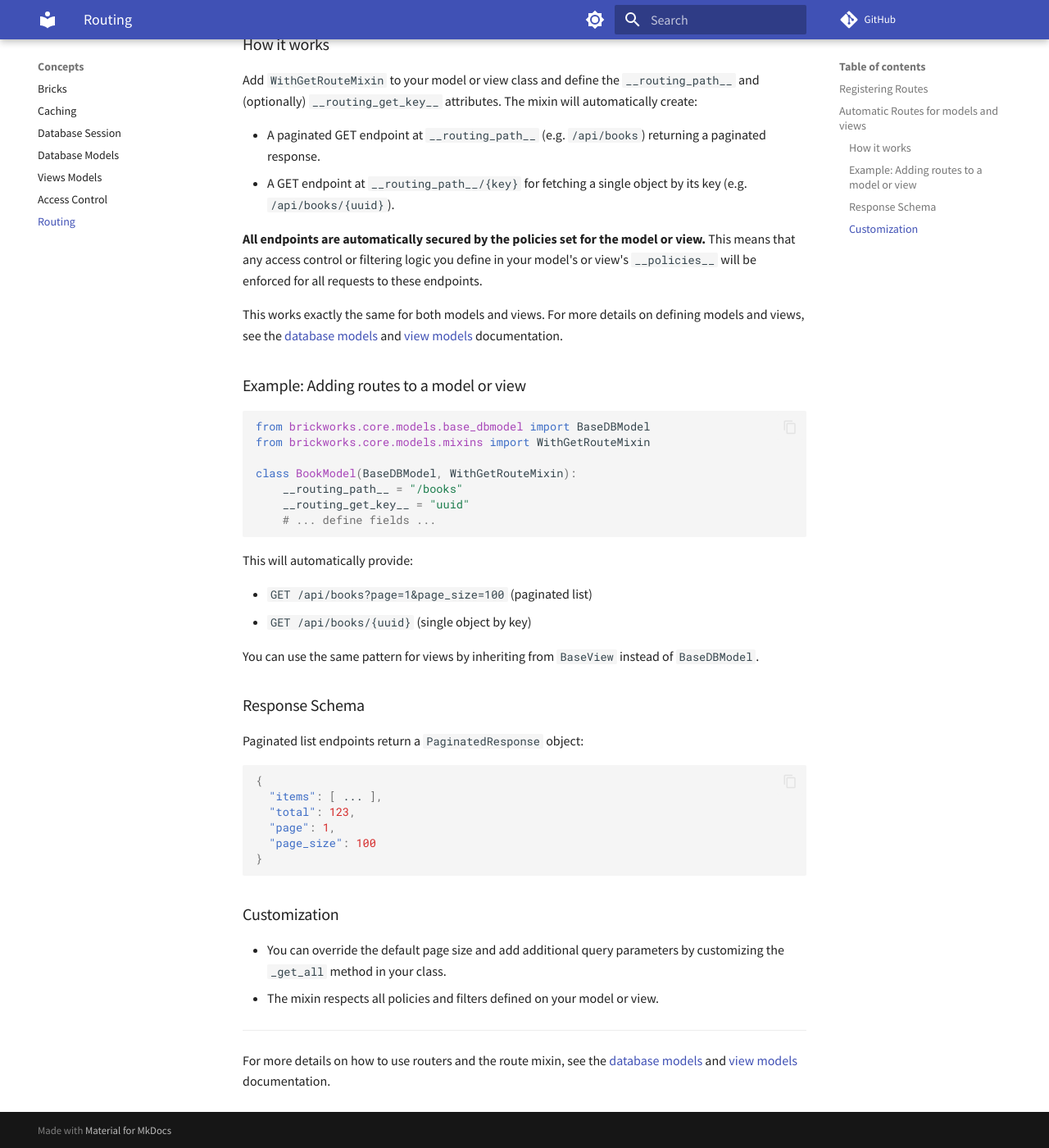
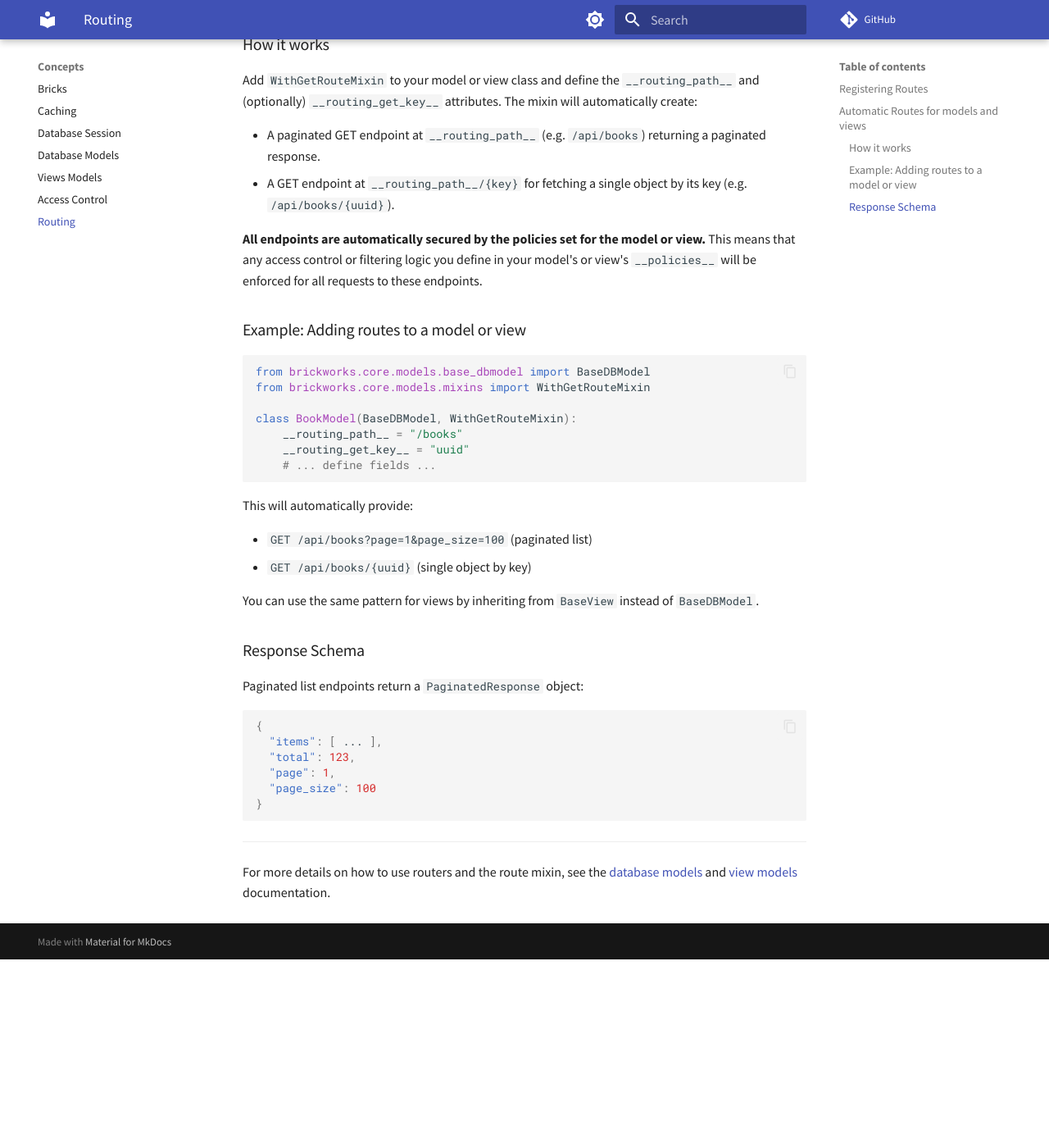
Before and after one commit to jens-kuerten/brickworks, an MkDocs documentation site: the page built from docs/concepts/routing.md, in a window 1280 px wide and 1400 px high, scrolled down 982 px. Shown: the whole window at 82% size. Built offline with MkDocs 1.6.1 and Material for MkDocs 9.7.7, drawn with Linux system fonts in a browser that asks for light colours; comment, search, counter and statistics services are not loaded; after the commit the page ends 2152 px from its top, so only the background shows below that.

Commit message:
fix: remove incorrect statements from docs

````diff
--- a/docs/concepts/routing.md
+++ b/docs/concepts/routing.md
@@ -37,8 +37,6 @@ Add `WithGetRouteMixin` to your model or view class and define the `__routing_pa
 
 **All endpoints are automatically secured by the policies set for the model or view.** This means that any access control or filtering logic you define in your model's or view's `__policies__` will be enforced for all requests to these endpoints.
 
-This works exactly the same for both models and views. For more details on defining models and views, see the [database models](database_models.md) and [view models](view_models.md) documentation.
-
 ### Example: Adding routes to a model or view
 
 ```python
@@ -71,11 +69,6 @@ Paginated list endpoints return a `PaginatedResponse` object:
 }
 ```
 
-### Customization
-
-- You can override the default page size and add additional query parameters by customizing the `_get_all` method in your class.
-- The mixin respects all policies and filters defined on your model or view.
-
 ---
 
 For more details on how to use routers and the route mixin, see the [database models](database_models.md) and [view models](view_models.md) documentation.
````
